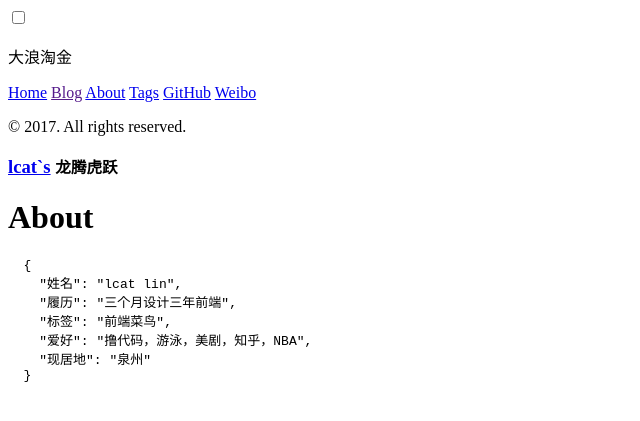
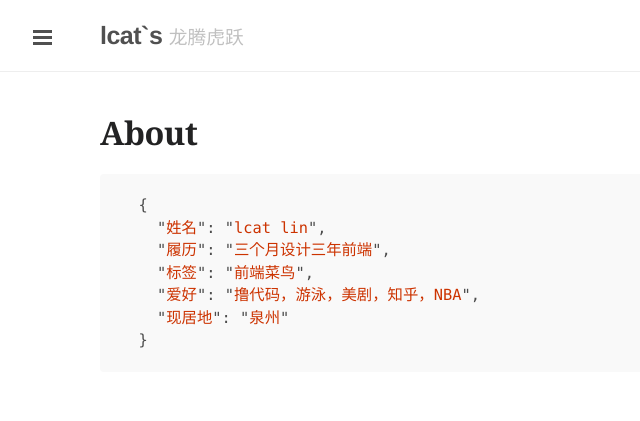
Before and after one commit to lcat/lcat.me, a Jekyll site: the page built from about.md, in a window 1280 px wide. Shown: the top 421 px of the page, without its empty margins (0-640 px from the left). Built offline with Jekyll 4.4.1, drawn with Linux system fonts in a browser that asks for light colours.

Commit message:
site path

```diff
--- a/_config.yml
+++ b/_config.yml
@@ -12,7 +12,7 @@
 tagline:             "龙腾虎跃"
 description:         "大浪淘金"
 url:                 /
-baseurl:             /
+baseurl:             ""
 paginate:            10
 
 # About/contact
--- a/_includes/head.html
+++ b/_includes/head.html
@@ -15,16 +15,16 @@
   </title>
 
   <!-- CSS -->
-  <link rel="stylesheet" href="{{ site.baseurl }}public/css/poole.css">
-  <link rel="stylesheet" href="{{ site.baseurl }}public/css/syntax.css">
-  <link rel="stylesheet" href="{{ site.baseurl }}public/css/lanyon.css">
-  <link rel="stylesheet" href="{{ site.baseurl }}public/css/yue.css">
-  <link rel="stylesheet" href="{{ site.baseurl }}public/css/site.css">
+  <link rel="stylesheet" href="{{ site.baseurl }}/public/css/poole.css">
+  <link rel="stylesheet" href="{{ site.baseurl }}/public/css/syntax.css">
+  <link rel="stylesheet" href="{{ site.baseurl }}/public/css/lanyon.css">
+  <link rel="stylesheet" href="{{ site.baseurl }}/public/css/yue.css">
+  <link rel="stylesheet" href="{{ site.baseurl }}/public/css/site.css">
   <!--<link rel="stylesheet" href="http://fonts.googleapis.com/css?family=PT+Serif:400,400italic,700%7CPT+Sans:400">-->
 
   <!-- Icons -->
-  <link rel="apple-touch-icon-precomposed" sizes="144x144" href="{{ site.baseurl }}public/apple-touch-icon-precomposed.png">
-  <link rel="shortcut icon" href="{{ site.baseurl }}public/favicon.ico">
+  <link rel="apple-touch-icon-precomposed" sizes="144x144" href="{{ site.baseurl }}/public/apple-touch-icon-precomposed.png">
+  <link rel="shortcut icon" href="{{ site.baseurl }}/public/favicon.ico">
 
   <!-- RSS -->
   <link rel="alternate" type="application/rss+xml" title="RSS" href="/atom.xml">
```
